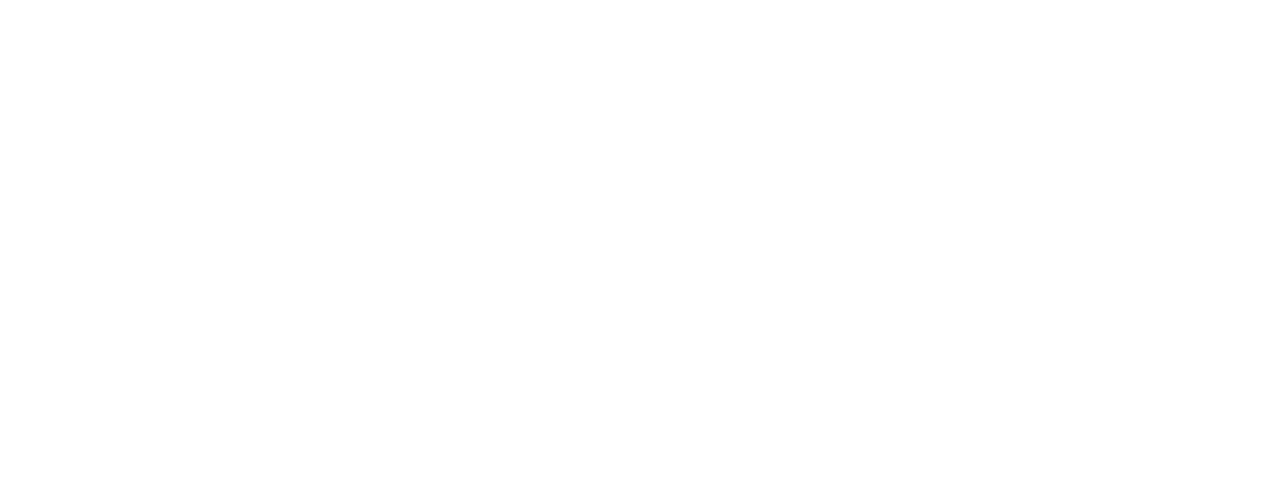
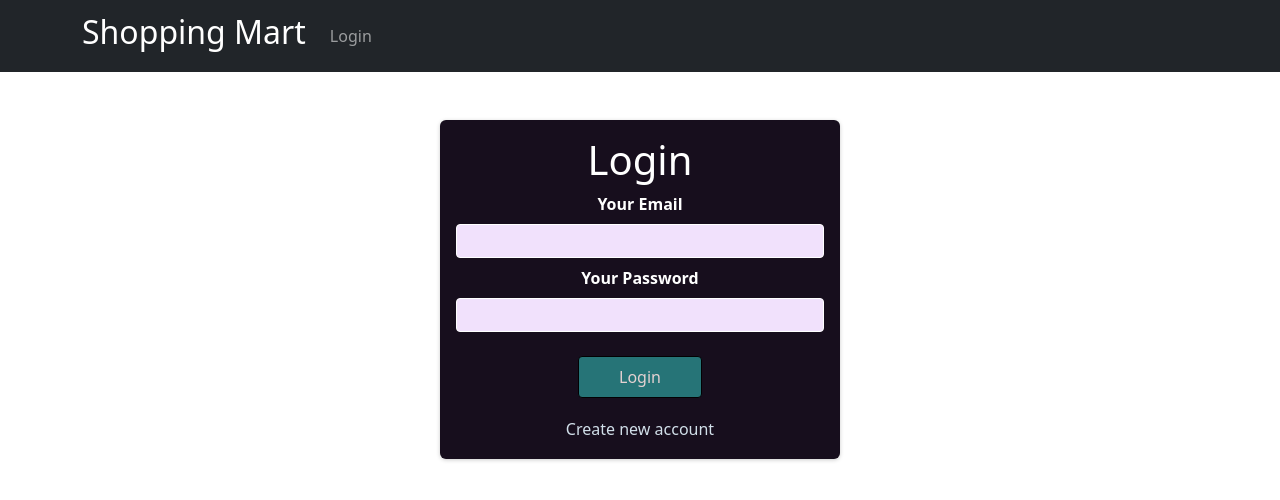
Before and after one commit to Shivang1102/EcomerseWeb, a React (Create React App) app: page /auth in a window 1280 px wide. Before the commit this address had no page. Shown: the top 500 px of the page. Built offline with nearby package versions, Linux system fonts and the light colour scheme.

Commit message:
add login

```diff
--- a/src/App.js
+++ b/src/App.js
@@ -1,11 +1,10 @@
-
-
 import { BrowserRouter, Routes, Route } from "react-router-dom";
 import Main from './Components/Main';
 import About from './Components/About';
 import Home from './Components/Home';
 import Contact from "./Components/Contact";
 import ProductDeatails from "./Components/ProductDetails";
+import AuthForm from "./Auth/Auth";
 
 
 
@@ -16,13 +15,13 @@
   return  <BrowserRouter>
 
   <Routes>
-    <Route path="/" Component={Main}/>
-    <Route exact path="/Main" Component={Main}/>
-    <Route path="/about" Component={About}/>
-    <Route path="/home" Component={Home}/>
-    <Route path='/Contact' Component={Contact}/>
-    <Route path='/Main/:productId'  Component={ProductDeatails}/>
-
+    <Route path="/" element={<AuthForm/>}/>
+    <Route exact path="/Main" element={<Main/>}/>
+    <Route path="/about" element={<About/>}/>
+    <Route path="/home" element={<Home/>}/>
+    <Route path='/Contact' element={<Contact/>}/>
+    <Route path='/Main/:productId'  element={<ProductDeatails/>}/>
+    <Route path="auth" element={<AuthForm/>}/>
     </Routes>
 </BrowserRouter>
 
--- /dev/null
+++ b/src/Auth/Auth.js
@@ -0,0 +1,149 @@
+import { useState, useRef, useContext } from "react";
+import { Navbar, Container, Nav } from "react-bootstrap";
+import { NavLink, useNavigate } from "react-router-dom";
+import classes from "./AuthForm.module.css";
+import CartContext from "../Store/card-context";
+
+const AuthForm = () => {
+
+  const navigate = useNavigate();
+  const [isLogin, setIsLogin] = useState(true);
+  const authCtx = useContext(CartContext);
+
+  const isLoggedIn = authCtx.isLoggedIn;
+
+  const [isLoading, setIsLoading] = useState(false);
+
+  const enteredEmailRef = useRef();
+  const enteredPasswordRef = useRef();
+
+  const switchAuthModeHandler = () => {
+    setIsLogin((prevState) => !prevState);
+  };
+
+  const submitHandler = (event) => {
+    event.preventDefault();
+    const enteredEmail = enteredEmailRef.current.value;
+    const enteredPassword = enteredPasswordRef.current.value;
+
+    setIsLoading(true);
+    let url;
+
+    if (isLogin) {
+       url = "https://identitytoolkit.googleapis.com/v1/accounts:signInWithPassword?key=AIzaSyDDc95s07l_05ScHudZioRknTJX8QvwBL8";
+
+      } else {
+        url ="https://identitytoolkit.googleapis.com/v1/accounts:signUp?key=AIzaSyDDc95s07l_05ScHudZioRknTJX8QvwBL8";
+
+      }
+      fetch( url, {
+        method: "POST",
+        body: JSON.stringify({
+          email: enteredEmail,
+          password: enteredPassword,
+          returnSecureToken: true,
+        }),
+        headers: {
+          "Content-Type": "application/json",
+        },
+      })
+        .then((res) => {
+          setIsLoading(false);
+          if (res.ok) {
+            return res.json();
+          } else {
+            return res.json().then((data) => {
+              let errorMessage = "Authenciation Failed";
+              if (data && data.error && data.error.message) {
+                errorMessage = data.error.message;
+              }
+
+              throw new Error(errorMessage);
+
+            });
+          }
+        })
+        .then((data) => {
+          authCtx.login(data.idToken)
+          navigate('/Home');
+
+        })
+        .catch((err) => {
+          alert(err.message);
+        });
+
+
+  };
+
+  return (
+    <>
+      <Navbar bg="dark" variant="dark">
+        <Container>
+          <Navbar.Brand>
+            <h2>Shopping Mart</h2>
+          </Navbar.Brand>
+          <Nav className="me-auto" style={{ display: "flex", gap: "1rem" }}>
+            {isLoggedIn && <NavLink
+              style={{
+                color: "rgba(255, 255, 255, 0.55",
+                textDecoration: "none",
+              }}
+              className="nav-link"
+              activeClassName="active"
+              to="/home"
+            >
+              Home{" "}
+            </NavLink>}
+
+            {!isLoggedIn && <NavLink
+              style={{
+                color: "rgba(255, 255, 255, 0.55",
+                textDecoration: "none",
+              }}
+              className="nav-link"
+              activeClassName="active"
+              to="/login"
+            >
+              Login{" "}
+            </NavLink>}
+             {isLoggedIn && <button>Logout</button>}
+          </Nav>
+        </Container>
+      </Navbar>
+
+      <section className={classes.auth}>
+        <h1>{isLogin ? "Login" : "Sign Up"}</h1>
+        <form onSubmit={submitHandler}>
+          <div className={classes.control}>
+            <label htmlFor="email">Your Email</label>
+            <input type="email" id="email" required ref={enteredEmailRef} />
+          </div>
+          <div className={classes.control}>
+            <label htmlFor="password">Your Password</label>
+            <input
+              type="password"
+              id="password"
+              required
+              ref={enteredPasswordRef}
+            />
+          </div>
+          <div className={classes.actions}>
+            {!isLoading && (
+              <button>{isLogin ? "Login" : "Create Account"}</button>
+            )}
+            {isLoading && <p>Sending Request...</p>}
+            <button
+              type="button"
+              className={classes.toggle}
+              onClick={switchAuthModeHandler}
+            >
+              {isLogin ? "Create new account" : "Login with existing account"}
+            </button>
+          </div>
+        </form>
+      </section>
+    </>
+  );
+};
+
+export default AuthForm;
--- /dev/null
+++ b/src/Auth/AuthForm.module.css
@@ -0,0 +1,73 @@
+.auth {
+    margin: 3rem auto;
+    width: 95%;
+    max-width: 25rem;
+    border-radius: 6px;
+    background-color: #170e1d;
+    box-shadow: 0 1px 4px rgba(0, 0, 0, 0.2);
+    padding: 1rem;
+    text-align: center;
+     color: white;
+  }
+
+  .auth h1 {
+    text-align: center;
+    color: white;
+  }
+
+  .control {
+    margin-bottom: 0.5rem;
+  }
+
+  .control label {
+    display: block;
+    color: white;
+    font-weight: bold;
+    margin-bottom: 0.5rem;
+  }
+
+  .control input {
+    font: inherit;
+    background-color: #f1e1fc;
+    color: #1a0f22;
+    border-radius: 4px;
+    border: 1px solid white;
+    width: 100%;
+    text-align: left;
+    padding: 0.25rem;
+  }
+
+  .actions {
+    margin-top: 1.5rem;
+    display: flex;
+    flex-direction: column;
+    align-items: center;
+  }
+
+  .actions button {
+    cursor: pointer;
+    font: inherit;
+    color: rgb(228, 209, 209);
+    background-color: #267477;
+    border: 1px solid #020103;
+    border-radius: 4px;
+    padding: 0.5rem 2.5rem;
+  }
+
+  .actions button:hover {
+    background-color: #186356;
+    border-color: #0b4e40;
+  }
+
+  .actions .toggle {
+    margin-top: 1rem;
+    background-color: transparent;
+    color: #d1dfe9;
+    border: none;
+    padding: 0.15rem 1.5rem;
+  }
+
+  .actions .toggle:hover {
+    background-color: transparent;
+    color: #285d80;
+  }
--- a/src/Components/Home.js
+++ b/src/Components/Home.js
@@ -1,7 +1,23 @@
 import { Nav, Container, Navbar, Row, Col, Button } from "react-bootstrap";
-import { NavLink } from "react-router-dom";
+import { NavLink, useNavigate } from "react-router-dom";
 import "./LandingPage.css";
+import { useContext } from "react";
+import CartContext from "../Store/card-context";
+
+
 const Home = () => {
+
+  const navigate= useNavigate();
+  const authCtx= useContext(CartContext);
+  const logoutHandler =()=>{
+    authCtx.logout();
+    navigate('/auth')
+  }
+
+  const loginHandler=()=>{
+    navigate('/auth')
+  }
+  const isLoggedIn = authCtx.isLoggedIn;
   return (
     <div>
       <Navbar bg="dark" variant="dark">
@@ -10,7 +26,7 @@
             <h2>Shopping Mart</h2>
           </Navbar.Brand>
           <Nav className="me-auto" style={{ display: "flex", gap: "1rem" }}>
-            <NavLink
+            {isLoggedIn && <NavLink
               style={{
                 color: "rgba(255, 255, 255, 0.55",
                 textDecoration: "none",
@@ -20,8 +36,8 @@
               to="/home"
             >
               Home{" "}
-            </NavLink>
-            <NavLink
+            </NavLink>}
+           {isLoggedIn &&  <NavLink
               style={{
                 color: "rgba(255, 255, 255, 0.55",
                 textDecoration: "none",
@@ -31,8 +47,8 @@
               to="/Main"
             >
               Store
-            </NavLink>
-            <NavLink
+            </NavLink>}
+           {isLoggedIn &&  <NavLink
               style={{
                 color: "rgba(255, 255, 255, 0.55",
                 textDecoration: "none",
@@ -42,8 +58,8 @@
               to="/about"
             >
               About{" "}
-            </NavLink>
-            <NavLink
+            </NavLink>}
+         {isLoggedIn &&    <NavLink
               style={{
                 color: "rgba(255, 255, 255, 0.55",
                 textDecoration: "none",
@@ -53,9 +69,12 @@
               to="/Contact"
             >
               Contact{" "}
-            </NavLink>{" "}
+            </NavLink>}
           </Nav>
+
         </Container>
+        {!isLoggedIn && <button  onClick={loginHandler}>Login</button>}
+       {isLoggedIn &&  <button  onClick={logoutHandler}>Logout</button>}
       </Navbar>
       <div>
         {/* Banner */}
--- a/src/Components/LandingPage.css
+++ b/src/Components/LandingPage.css
@@ -47,3 +47,76 @@
 .active {
   background-color: rgb(51, 51, 45);
 }
+
+.auth {
+  margin: 3rem auto;
+  width: 95%;
+  max-width: 25rem;
+  border-radius: 6px;
+  background-color: #38015c;
+  box-shadow: 0 1px 4px rgba(0, 0, 0, 0.2);
+  padding: 1rem;
+  text-align: center;
+}
+
+.auth h1 {
+  text-align: center;
+  color: white;
+}
+
+.control {
+  margin-bottom: 0.5rem;
+}
+
+.control label {
+  display: block;
+  color: white;
+  font-weight: bold;
+  margin-bottom: 0.5rem;
+}
+
+.control input {
+  font: inherit;
+  background-color: #f1e1fc;
+  color: #38015c;
+  border-radius: 4px;
+  border: 1px solid white;
+  width: 100%;
+  text-align: left;
+  padding: 0.25rem;
+}
+
+.actions {
+  margin-top: 1.5rem;
+  display: flex;
+  flex-direction: column;
+  align-items: center;
+}
+
+.actions button {
+  cursor: pointer;
+  font: inherit;
+  color: white;
+  background-color: #9f5ccc;
+  border: 1px solid #9f5ccc;
+  border-radius: 4px;
+  padding: 0.5rem 2.5rem;
+}
+
+.actions button:hover {
+  background-color: #873abb;
+  border-color: #873abb;
+}
+
+.actions .toggle {
+  margin-top: 1rem;
+  background-color: transparent;
+  color: #9f5ccc;
+  border: none;
+  padding: 0.15rem 1.5rem;
+}
+
+.actions .toggle:hover {
+  background-color: transparent;
+  color: #ae82cc;
+}
--- a/src/Store/card-Provider.js
+++ b/src/Store/card-Provider.js
@@ -1,6 +1,6 @@
 import CartContext from "./card-context"
 
-import React,{useReducer} from "react"
+import React,{useReducer, useState} from "react"
 
 const defaultcartState={
     items:[],
@@ -63,7 +63,18 @@
 
 const CartProvider=(props)=>{
 
- const  [ cartstate , disdpatchCartAction] =  useReducer(cartReducer, defaultcartState)
+ const  [ cartstate , disdpatchCartAction] =  useReducer(cartReducer, defaultcartState);
+  const [token , setToken] = useState(null);
+
+  const userIsLoggedIn = !!token;
+
+  const loginHandler=(token)=>{
+      setToken(token)
+  }
+
+  const logoutHandler=()=>{
+    setToken(null);
+  }
 
     const additemtocartHandler=(item)=>{
             disdpatchCartAction({type:'ADD', item:item})
@@ -72,11 +83,16 @@
     const removeitemfromcartHamdler=(id)=>{
          disdpatchCartAction({type:'REMOVE' ,id:id})
     }
+
    const cartcontext ={
     items:cartstate.items,
     totalamount:cartstate.totalamount,
     additem: additemtocartHandler  ,
-    removeitem:removeitemfromcartHamdler
+    removeitem:removeitemfromcartHamdler,
+    token:token,
+    isLoggedIn:userIsLoggedIn,
+    login: loginHandler,
+    logout:logoutHandler
    }
 
 
@@ -86,4 +102,4 @@
 
 }
 
-export default CartProvider
+export default CartProvider;
--- a/src/Store/card-context.js
+++ b/src/Store/card-context.js
@@ -6,7 +6,11 @@
     items:[],
     totalamount:0,
     additem:(items)=>{},
-    removeitem:(id)=>{}
+    removeitem:(id)=>{},
+    token:'',
+    isLoggedIn:false,
+    login:(token)=>{},
+    logout: ()=>{}
 })
 
 export default CartContext;
```
Also changed, not shown: src/Components/private.js (added, +20 -0 lines), src/index.js (+8 -1 lines).
